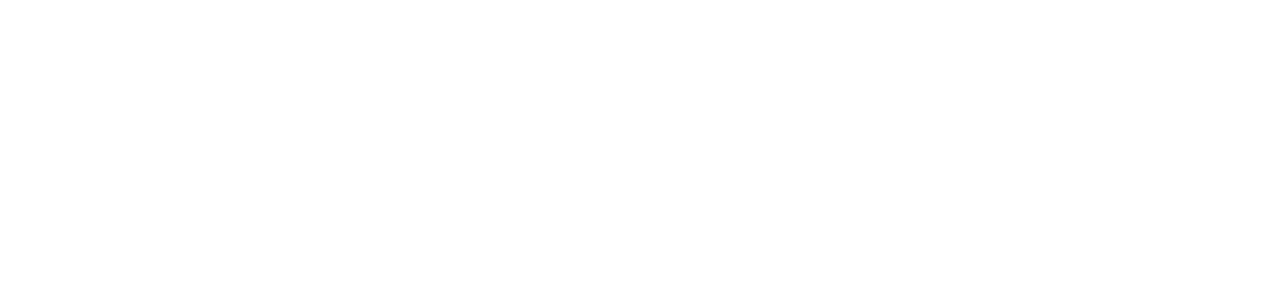
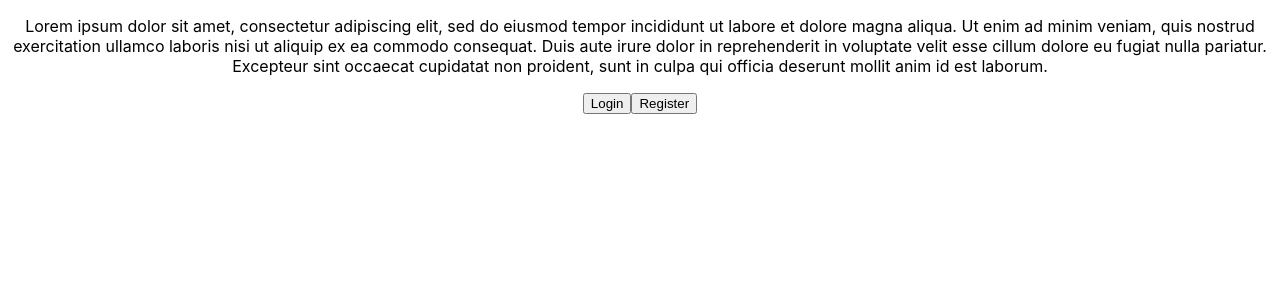
Before and after one commit to LZylstra/Project-Tracker-Client, a React (Create React App) app: page / in a window 1280 px wide. Shown: the top 300 px of the page. Built offline with nearby package versions, Linux system fonts and the light colour scheme.

Commit message:
created landing page

```diff
--- a/src/LandingPage/LandingPage.js
+++ b/src/LandingPage/LandingPage.js
@@ -3,9 +3,24 @@ import './LandingPage.css';
 
 class LandingPage extends Component {
 
+	onLogin = () => {
+		this.props.history.push('/Login')
+	}
+
+	onRegister = () => {
+		this.props.history('/SignUp')
+	}
+
+
 	render(){
 		return (
-			<div></div>
+			<div className="landing-page">
+				<p className="greeting">Lorem ipsum dolor sit amet, consectetur adipiscing elit, sed do eiusmod tempor incididunt ut labore et dolore magna aliqua. Ut enim ad minim veniam, quis nostrud exercitation ullamco laboris nisi ut aliquip ex ea commodo consequat. Duis aute irure dolor in reprehenderit in voluptate velit esse cillum dolore eu fugiat nulla pariatur. Excepteur sint occaecat cupidatat non proident, sunt in culpa qui officia deserunt mollit anim id est laborum.</p>
+				<div className="button-wrapper">
+					<button onClick={this.onLogin}>Login</button>
+					<button onClick={this.onRegister}>Register</button>
+				</div>
+			</div>
 		)
 	}
 }
```
